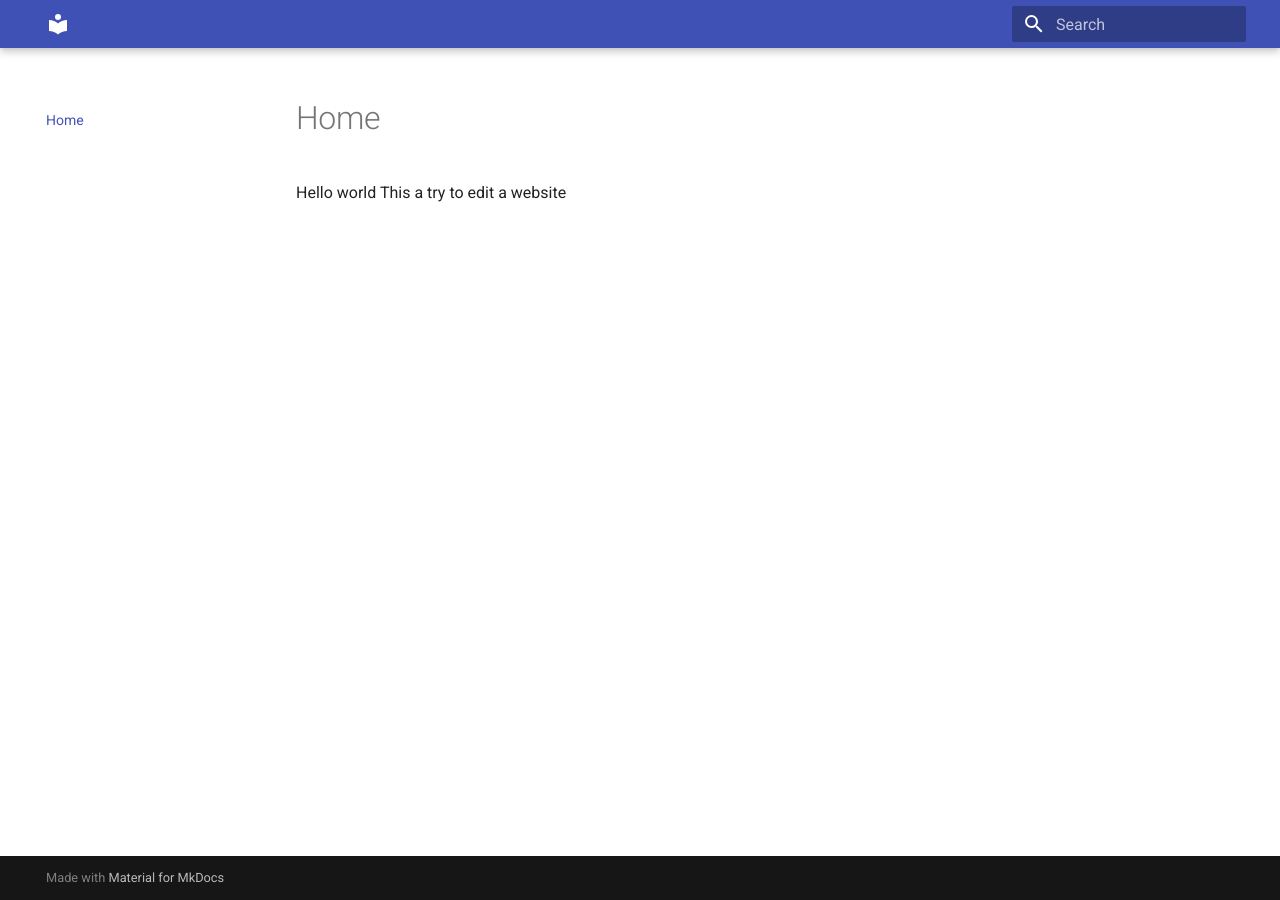
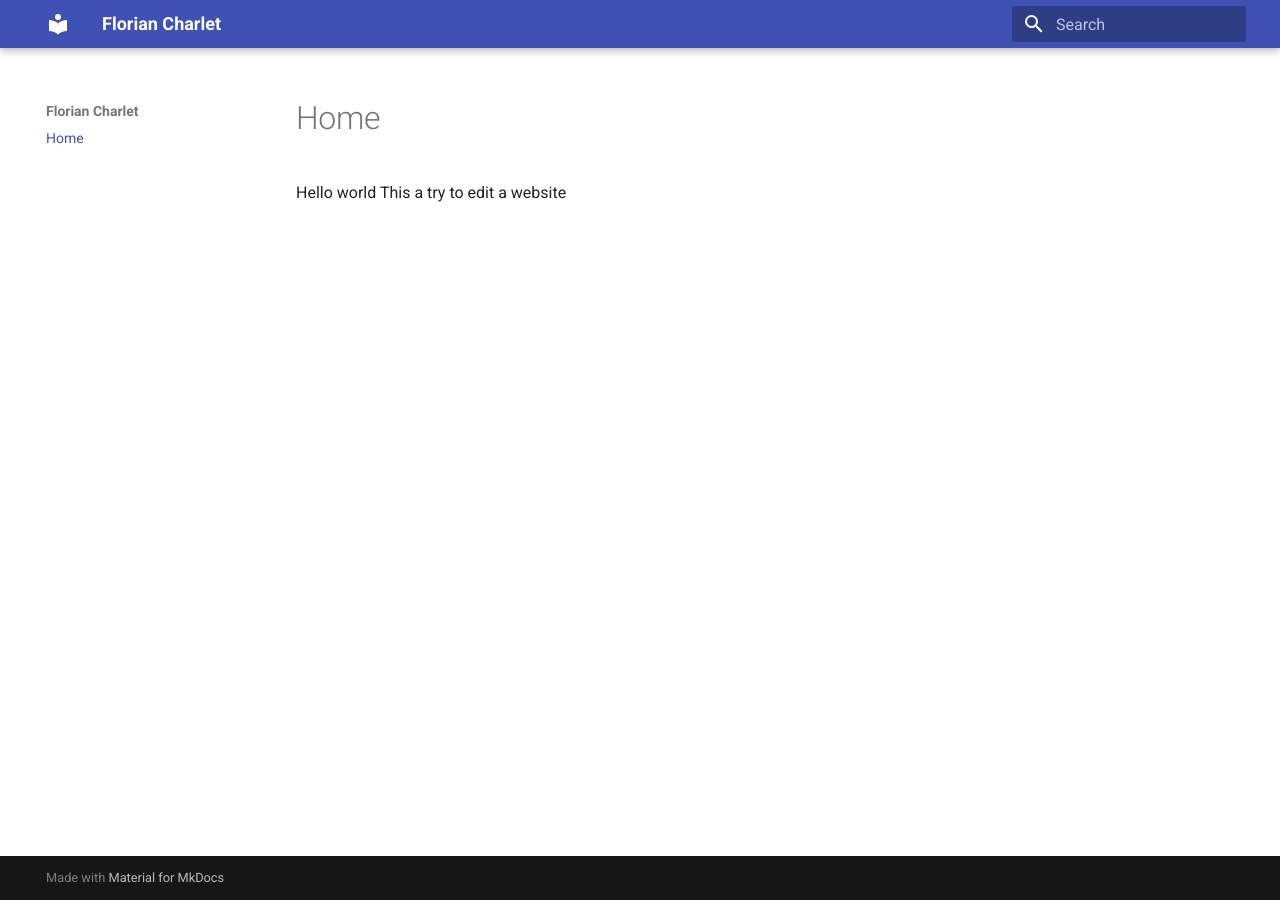
Before and after one commit to fdecharlet/hello-world, an MkDocs documentation site: the page built from docs/index.md, in a window 1280 px wide. Built offline with MkDocs 1.6.1 and Material for MkDocs 9.7.7, drawn with Linux system fonts in a browser that asks for light colours.

Commit message:
Update mkdocs.yml

```diff
--- a/mkdocs.yml
+++ b/mkdocs.yml
@@ -1,2 +1,4 @@
 theme:
   name: material
+
+site_name: Florian Charlet
```
